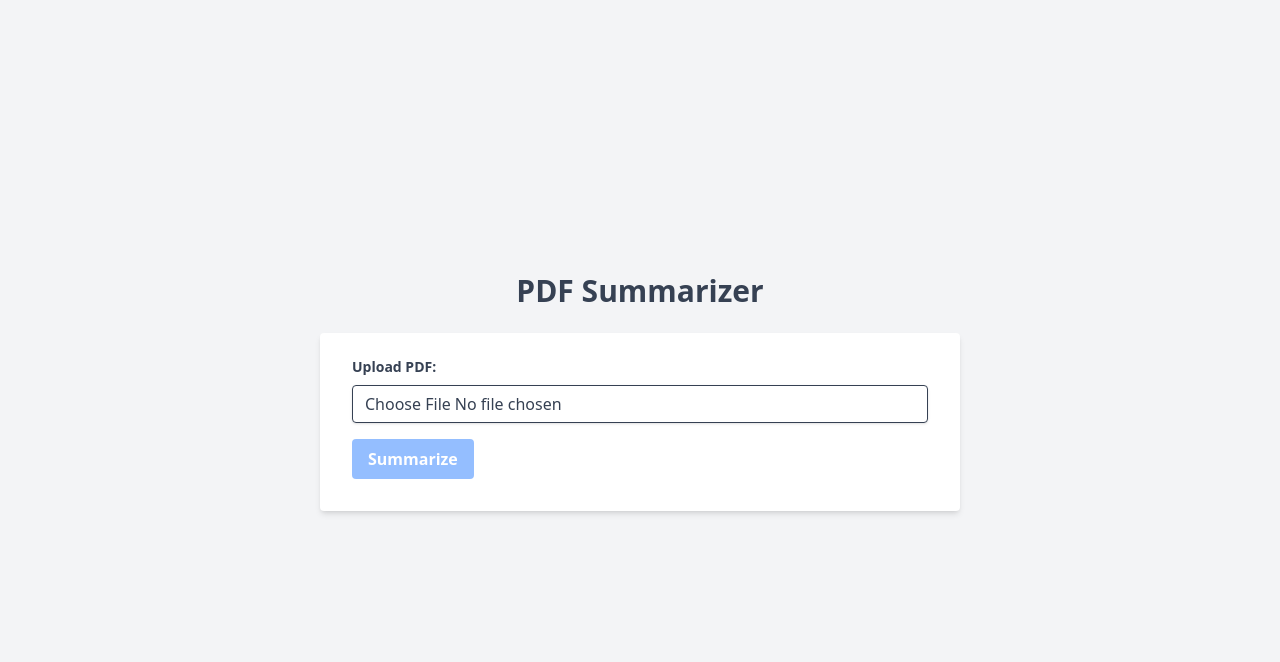
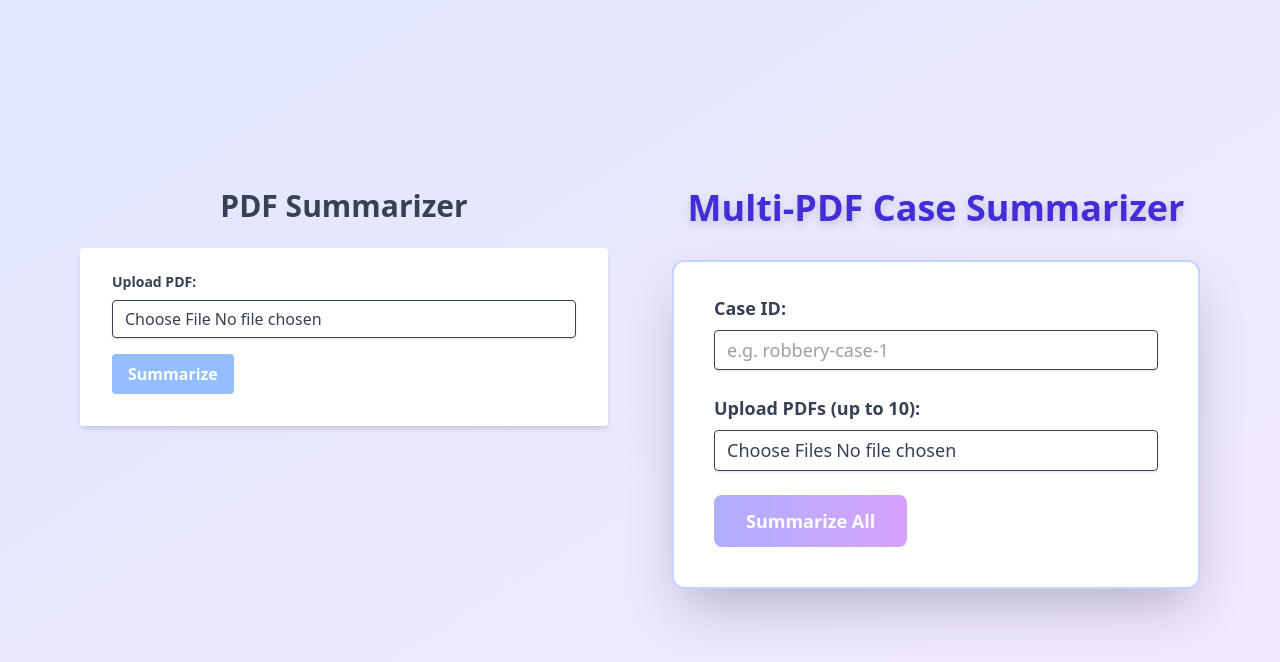
Before and after one commit to Thejas027/casecrux, a React (Vite) app in the folder client/: page / in a window 1280 px wide. Shown: the top 662 px of the page. Built offline with nearby package versions, Linux system fonts and the light colour scheme.

Commit message:
added the ui for multi pdf summary

```diff
--- a/client/src/App.jsx
+++ b/client/src/App.jsx
@@ -1,9 +1,17 @@
 import PdfSummarizer from "./components/PdfSummarizer"; // Added
+import MultiPdfSummarizer from "./components/MultiPdfSummarizer";
 
 function App() {
   return (
-    <div className="min-h-screen bg-gray-100 py-6 flex flex-col justify-center sm:py-12">
-      <PdfSummarizer />
+    <div className="min-h-screen bg-gradient-to-br from-indigo-100 to-purple-100 py-6 flex flex-col justify-center sm:py-12">
+      <div className="flex flex-col md:flex-row gap-8 justify-center items-start w-full max-w-6xl mx-auto">
+        <div className="w-full md:w-1/2">
+          <PdfSummarizer />
+        </div>
+        <div className="w-full md:w-1/2">
+          <MultiPdfSummarizer />
+        </div>
+      </div>
     </div>
   );
 }
--- /dev/null
+++ b/client/src/components/MultiPdfSummarizer.jsx
@@ -0,0 +1,202 @@
+import React, { useState } from "react";
+import axios from "axios";
+
+function MultiPdfSummarizer() {
+  const [files, setFiles] = useState([]);
+  const [caseId, setCaseId] = useState("");
+  const [results, setResults] = useState(null);
+  const [isLoading, setIsLoading] = useState(false);
+  const [error, setError] = useState("");
+
+  const handleFilesChange = (event) => {
+    setFiles(Array.from(event.target.files));
+    setResults(null);
+    setError("");
+  };
+
+  const handleCaseIdChange = (event) => {
+    setCaseId(event.target.value);
+  };
+
+  const handleSubmit = async (event) => {
+    event.preventDefault();
+    if (!caseId) {
+      setError("Please enter a Case ID.");
+      return;
+    }
+    if (!files.length) {
+      setError("Please select at least one PDF file.");
+      return;
+    }
+    setIsLoading(true);
+    setError("");
+    setResults(null);
+    const formData = new FormData();
+    files.forEach((file) => formData.append("files", file));
+    formData.append("caseid", caseId);
+    try {
+      const response = await axios.post(
+        "http://localhost:5000/api/multi-summarize",
+        formData,
+        {
+          headers: {
+            "Content-Type": "multipart/form-data",
+          },
+        }
+      );
+      setResults(response.data);
+    } catch (err) {
+      let errorMessage = "Failed to summarize PDFs. Please try again.";
+      if (err.response && err.response.data && err.response.data.error) {
+        errorMessage = err.response.data.error;
+        if (err.response.data.details) {
+          errorMessage += ` Details: ${JSON.stringify(
+            err.response.data.details
+          )}`;
+        }
+      } else if (err.message) {
+        errorMessage = err.message;
+      }
+      setError(errorMessage);
+    } finally {
+      setIsLoading(false);
+    }
+  };
+
+  return (
+    <div className="container mx-auto p-4 max-w-3xl">
+      <h1 className="text-4xl font-extrabold text-center mb-8 text-indigo-700 drop-shadow-lg">
+        Multi-PDF Case Summarizer
+      </h1>
+      <form
+        onSubmit={handleSubmit}
+        className="bg-white shadow-2xl rounded-xl px-10 pt-8 pb-10 mb-6 border-2 border-indigo-200"
+      >
+        <div className="mb-6">
+          <label
+            className="block text-gray-700 text-lg font-bold mb-2"
+            htmlFor="case-id"
+          >
+            Case ID:
+          </label>
+          <input
+            id="case-id"
+            type="text"
+            value={caseId}
+            onChange={handleCaseIdChange}
+            placeholder="e.g. robbery-case-1"
+            className="shadow appearance-none border rounded w-full py-2 px-3 text-gray-700 leading-tight focus:outline-none focus:shadow-outline text-lg"
+          />
+        </div>
+        <div className="mb-6">
+          <label
+            className="block text-gray-700 text-lg font-bold mb-2"
+            htmlFor="pdfs"
+          >
+            Upload PDFs (up to 10):
+          </label>
+          <input
+            id="pdfs"
+            type="file"
+            accept="application/pdf"
+            multiple
+            onChange={handleFilesChange}
+            className="shadow appearance-none border rounded w-full py-2 px-3 text-gray-700 leading-tight focus:outline-none focus:shadow-outline text-lg"
+          />
+        </div>
+        <div className="flex items-center justify-between">
+          <button
+            type="submit"
+            disabled={isLoading || !caseId || !files.length}
+            className={`bg-gradient-to-r from-indigo-500 to-purple-500 hover:from-indigo-600 hover:to-purple-600 text-white font-bold py-3 px-8 rounded-lg focus:outline-none focus:shadow-outline text-lg transition-all duration-200 ${
+              isLoading || !caseId || !files.length
+                ? "opacity-50 cursor-not-allowed"
+                : ""
+            }`}
+          >
+            {isLoading ? "Summarizing..." : "Summarize All"}
+          </button>
+        </div>
+      </form>
+      {error && (
+        <div
+          className="bg-red-100 border border-red-400 text-red-700 px-4 py-3 rounded relative mb-4 text-lg"
+          role="alert"
+        >
+          <strong className="font-bold">Error: </strong>
+          <span className="block sm:inline">{error}</span>
+        </div>
+      )}
+      {results && (
+        <div className="mt-8 bg-gradient-to-br from-indigo-50 to-purple-50 shadow-xl rounded-xl px-10 pt-8 pb-10">
+          <h2 className="text-2xl font-bold text-indigo-800 mb-6 text-center">
+            Case Summary Results
+          </h2>
+          <div className="mb-8">
+            <h3 className="text-xl font-semibold text-gray-700 mb-2">
+              Individual Summaries:
+            </h3>
+            <ul className="list-disc pl-8 space-y-2">
+              {results.summaries &&
+                results.summaries.map((s, idx) => (
+                  <li
+                    key={idx}
+                    className="bg-white rounded p-3 shadow border border-indigo-100"
+                  >
+                    <span className="font-bold text-indigo-600">
+                      {s.pdfName}:
+                    </span>
+                    <pre className="whitespace-pre-wrap text-gray-800 mt-2">
+                      {typeof s.summary === "string"
+                        ? s.summary
+                        : s.summary.output_text || JSON.stringify(s.summary)}
+                    </pre>
+                  </li>
+                ))}
+            </ul>
+          </div>
+          <div className="mb-8">
+            <h3 className="text-xl font-semibold text-gray-700 mb-2">
+              Final Summary:
+            </h3>
+            <pre className="whitespace-pre-wrap bg-white rounded p-4 shadow text-gray-900 border border-indigo-100">
+              {results.finalSummary}
+            </pre>
+          </div>
+          <div className="grid grid-cols-1 md:grid-cols-2 gap-8">
+            <div>
+              <h4 className="text-lg font-bold text-green-700 mb-2">Pros:</h4>
+              <ul className="list-disc pl-6 space-y-1">
+                {results.pros && results.pros.length > 0 ? (
+                  results.pros.map((pro, i) => (
+                    <li key={i} className="text-green-900">
+                      {pro}
+                    </li>
+                  ))
+                ) : (
+                  <li className="text-gray-500">No pros found.</li>
+                )}
+              </ul>
+            </div>
+            <div>
+              <h4 className="text-lg font-bold text-red-700 mb-2">Cons:</h4>
+              <ul className="list-disc pl-6 space-y-1">
+                {results.cons && results.cons.length > 0 ? (
+                  results.cons.map((con, i) => (
+                    <li key={i} className="text-red-900">
+                      {con}
+                    </li>
+                  ))
+                ) : (
+                  <li className="text-gray-500">No cons found.</li>
+                )}
+              </ul>
+            </div>
+          </div>
+        </div>
+      )}
+    </div>
+  );
+}
+
+export default MultiPdfSummarizer;
```
